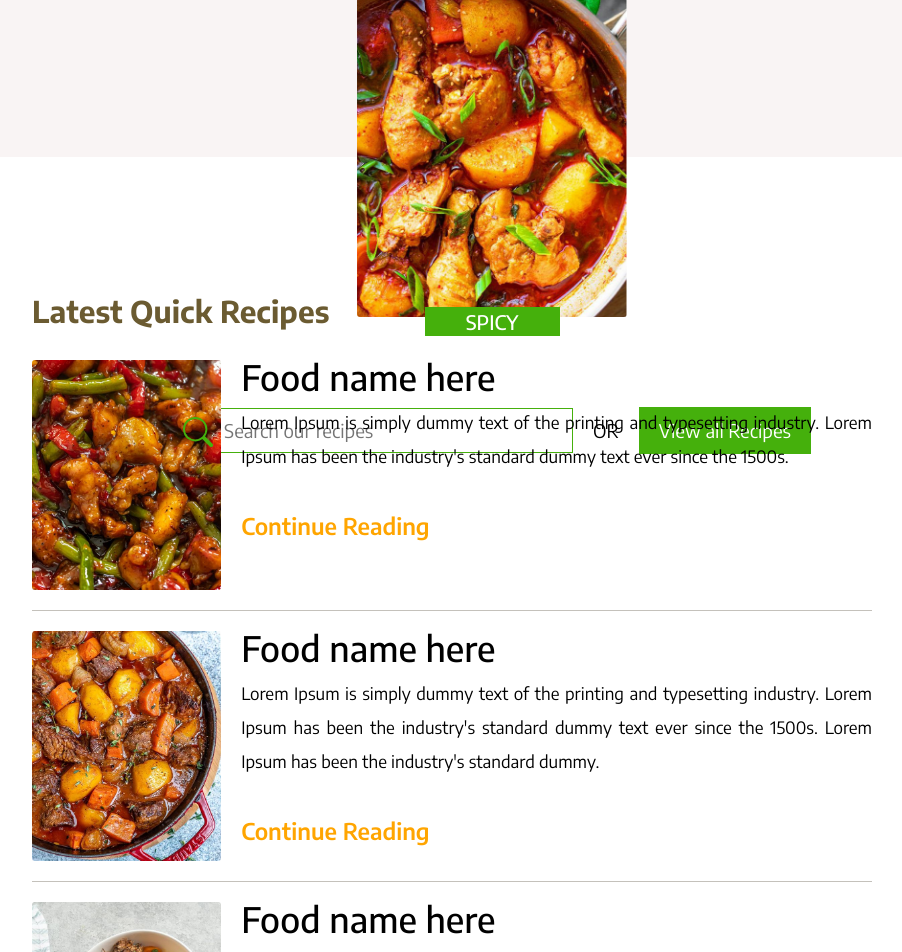
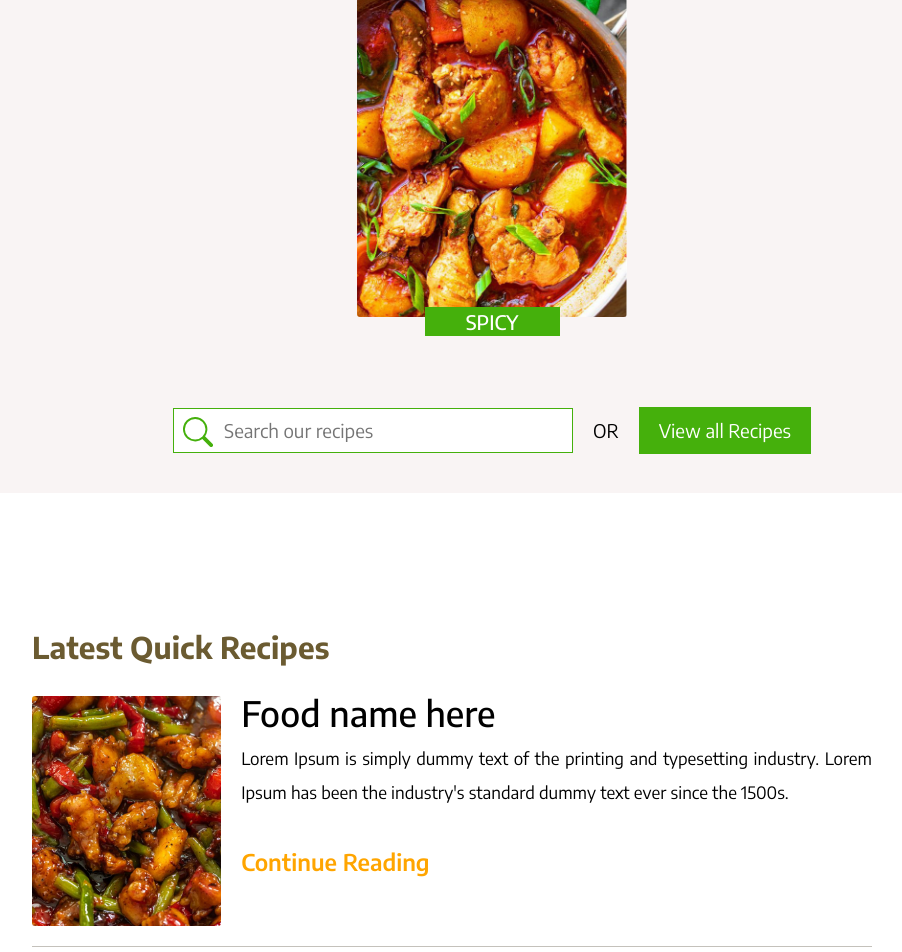
Before and after one commit to AnnaAn01/recipe-website, a React (Create React App) app: page /#/ in a window 1280 px wide. Shown: the part 779-1731 px from the top of the page, without its empty margins (148-1050 px from the left). Built offline with nearby package versions, Linux system fonts and the light colour scheme.

Commit message:
adding search functionality

```diff
--- a/package.json
+++ b/package.json
@@ -12,6 +12,7 @@
     "react-icons": "^4.4.0",
     "react-router-dom": "^6.3.0",
     "react-scripts": "5.0.1",
+    "react-scroll": "^1.8.7",
     "web-vitals": "^2.1.4"
   },
   "scripts": {
--- a/src/components/HomePage/HomePage.css
+++ b/src/components/HomePage/HomePage.css
@@ -33,8 +33,9 @@
 
   background-color: rgb(249, 244, 244);
   /* background-color: green; */
-  padding: 5rem 15rem;
-  height: 90vh;
+  padding: 5rem 15rem 2rem 15rem;
+  /* height: 90vh; */
+  height: auto;
   flex-direction: column;
   /* justify-content: center;
   align-items: center; */
--- a/src/components/Navbar/Navbar.css
+++ b/src/components/Navbar/Navbar.css
@@ -55,4 +55,5 @@
 
 .navbar__search {
   font-size: 3rem;
+  cursor: pointer;
 }
--- a/src/components/Navbar/Navbar.js
+++ b/src/components/Navbar/Navbar.js
@@ -2,6 +2,7 @@ import React from "react";
 import { BsSearch } from "react-icons/bs";
 import "./Navbar.css";
 import { Link } from "react-router-dom";
+import { Link as LinkS } from "react-scroll";
 
 const Navbar = () => {
   return (
@@ -20,9 +21,17 @@ const Navbar = () => {
           <Link to="/recipe" className="navbar__item-link">
             <div className="navbar__item">RECIPES</div>
           </Link>
-          <div className="navbar__item navbar__search">
+          <LinkS
+            to="search-input"
+            smooth="true"
+            duration={500}
+            spy={true}
+            exact="true"
+            offset={-150}
+            className="navbar__item navbar__search"
+          >
             <BsSearch />
-          </div>
+          </LinkS>
         </div>
       </nav>
     </>
--- a/src/components/SearchBar/SearchBar.css
+++ b/src/components/SearchBar/SearchBar.css
@@ -1,7 +1,7 @@
 .search-container {
   margin-top: 3rem;
   font-size: 3rem;
-  padding: 5rem;
+  padding: 5rem 5rem 0 5rem;
   justify-content: center;
   align-items: center;
   text-align: center;
@@ -45,6 +45,17 @@
   padding: 2rem;
 }
 
+.search__view-all-link {
+  text-decoration: none;
+  font-size: 3rem;
+}
+
+.search__view-all-span:hover {
+  transition: 0.3s ease-out;
+  background-color: rgb(88, 198, 28);
+  /* box-shadow: 0 0 5px rgba(69, 176, 12, 0.5); */
+}
+
 .search__view-all-span {
   padding: 1.2rem 2rem;
   background-color: rgba(69, 176, 12, 1);
@@ -56,6 +67,8 @@
 
 .search__value {
   margin-top: 2rem;
+  /* background-color: yellow; */
+  /* z-index: 1000; */
 }
 
 .search__value-div {
--- a/src/components/SearchBar/SearchBar.js
+++ b/src/components/SearchBar/SearchBar.js
@@ -20,7 +20,9 @@ const SearchBar = () => {
       />
 
       <span className="search__or-span">OR</span>
-      <span className="search__view-all-span">View all Recipes</span>
+      <Link to="recipes" className="search__view-all-link">
+        <span className="search__view-all-span">View all Recipes</span>
+      </Link>
       <div className="search__value">
         {MOCK_DATA.filter((val) => {
           if (searchTerm === "") {
```
Also changed, not shown: 1 other file (tests, documents, lock files or other folders).
